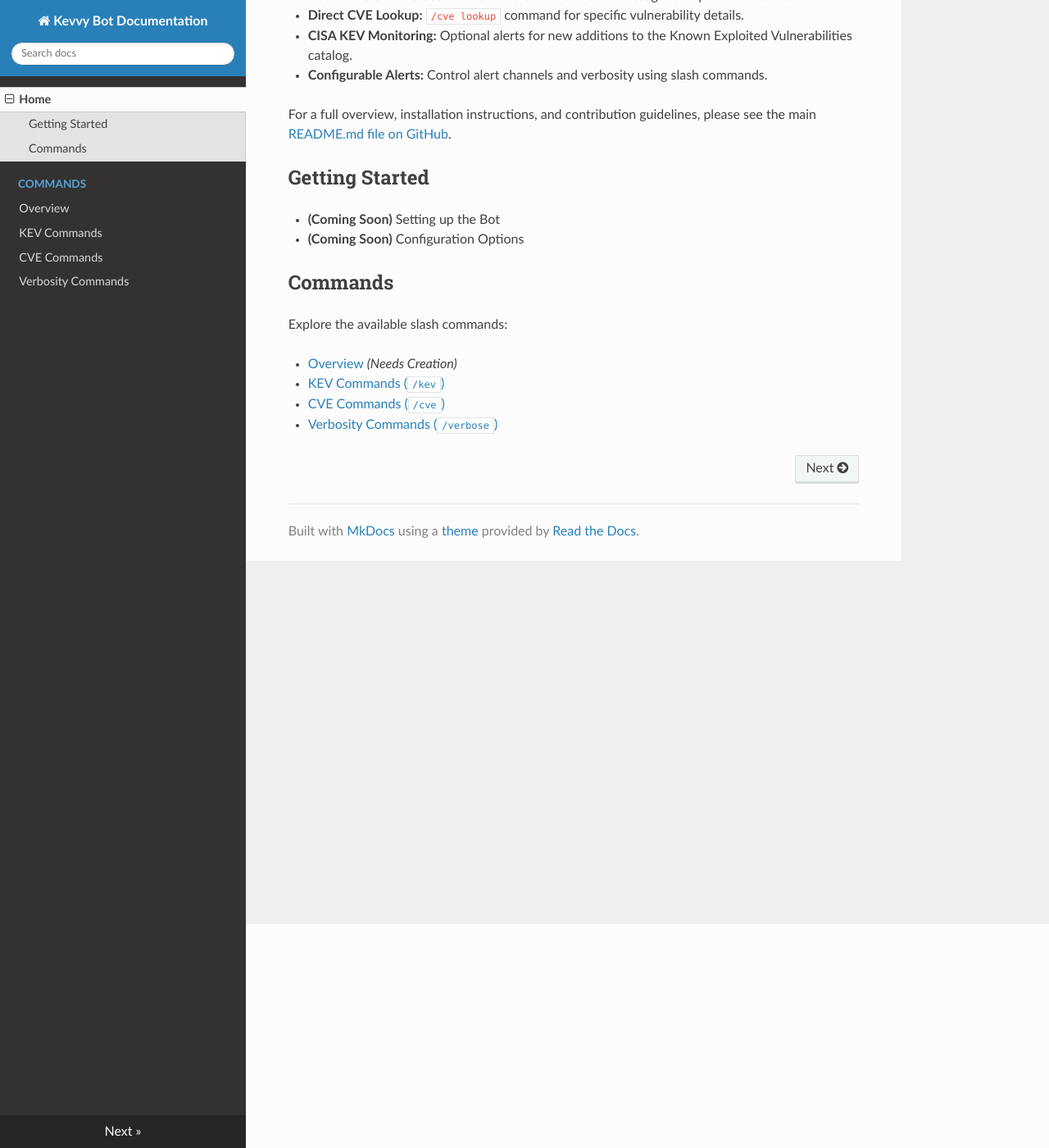
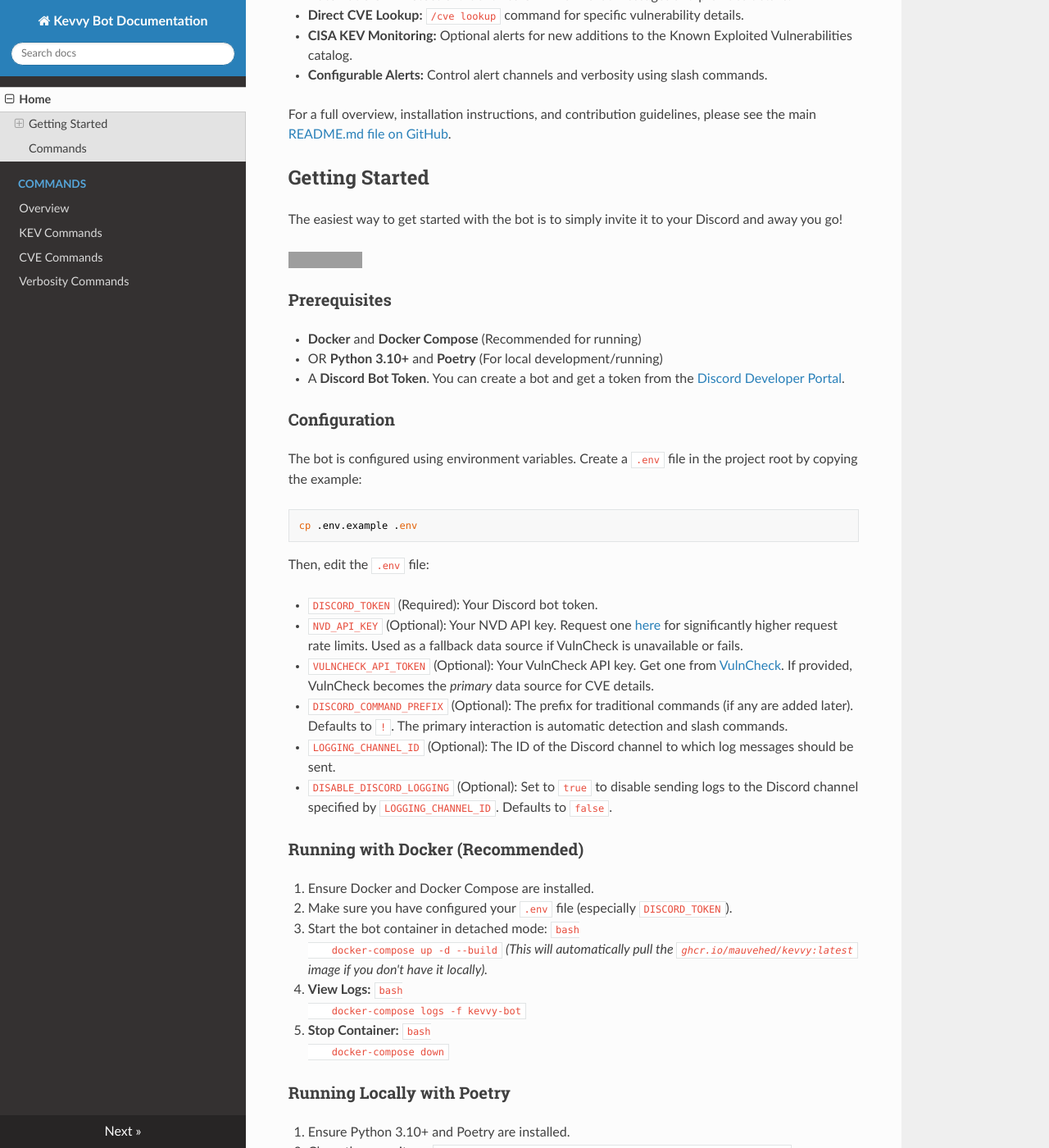
Before and after one commit to mauvehed/kevvy, an MkDocs documentation site: the page built from docs/index.md, in a window 1280 px wide and 1400 px high, scrolled down 273 px. Shown: the whole window at 82% size. Built offline with MkDocs 1.6.1, drawn with Linux system fonts in a browser that asks for light colours; nearby versions of some CDN libraries; some of the changed text lies outside the part shown; grey boxes are pictures that could not be loaded.

Commit message:
Enhance documentation for Kevvy Bot setup and configuration
- Added a comprehensive "Getting Started" section to the documentation.
- Included prerequisites for running the bot with Docker or locally using Python and Poetry.
- Detailed the configuration process using environment variables.
- Provided step-by-step instructions for running the bot in both Docker and local environments.

````diff
--- a/docs/index.md
+++ b/docs/index.md
@@ -13,14 +13,67 @@
 
 ## Getting Started
 
-*   **(Coming Soon)** Setting up the Bot
-*   **(Coming Soon)** Configuration Options
+The easiest way to get started with the bot is to simply invite it to your Discord and away you go!
+
+<a href= "https://discord.com/api/oauth2/authorize?client_id=1363214368648724630&permissions=277025459200&scope=bot%20applications.commands">
+  <img src="https://img.shields.io/badge/Add Me To Your Discord-purple?style=for-the-badge&logo=python&logoColor=white" />
+</a>
+
+### Prerequisites
+
+*   **Docker** and **Docker Compose** (Recommended for running)
+*   OR **Python 3.10+** and **Poetry** (For local development/running)
+*   A **Discord Bot Token**. You can create a bot and get a token from the [Discord Developer Portal](https://discord.com/developers/applications).
+
+### Configuration
+
+The bot is configured using environment variables. Create a `.env` file in the project root by copying the example:
+
+```bash
+cp .env.example .env
+```
+
+Then, edit the `.env` file:
+
+*   `DISCORD_TOKEN` (Required): Your Discord bot token.
+*   `NVD_API_KEY` (Optional): Your NVD API key. Request one [here](https://nvd.nist.gov/developers/request-an-api-key) for significantly higher request rate limits. Used as a fallback data source if VulnCheck is unavailable or fails.
+*   `VULNCHECK_API_TOKEN` (Optional): Your VulnCheck API key. Get one from [VulnCheck](https://vulncheck.com/). If provided, VulnCheck becomes the *primary* data source for CVE details.
+*   `DISCORD_COMMAND_PREFIX` (Optional): The prefix for traditional commands (if any are added later). Defaults to `!`. The primary interaction is automatic detection and slash commands.
+*   `LOGGING_CHANNEL_ID` (Optional): The ID of the Discord channel to which log messages should be sent.
+*   `DISABLE_DISCORD_LOGGING` (Optional): Set to `true` to disable sending logs to the Discord channel specified by `LOGGING_CHANNEL_ID`. Defaults to `false`.
+
+### Running with Docker (Recommended)
+
+1.  Ensure Docker and Docker Compose are installed.
+2.  Make sure you have configured your `.env` file (especially `DISCORD_TOKEN`).
+3.  Start the bot container in detached mode:
+    ```bash
+    docker-compose up -d --build
+    ```
+    _(This will automatically pull the `ghcr.io/mauvehed/kevvy:latest` image if you don't have it locally)._
+4.  **View Logs:**
+    ```bash
+    docker-compose logs -f kevvy-bot
+    ```
+5.  **Stop Container:**
+    ```bash
+    docker-compose down
+    ```
+
+### Running Locally with Poetry
+
+1.  Ensure Python 3.10+ and Poetry are installed.
+2.  Clone the repository: `git clone https://github.com/mauvehed/kevvy.git && cd kevvy`
+3.  Install bot dependencies: `poetry install`
+4.  Configure your `.env` file.
+5.  Run the bot: `poetry run python main.py`
+
 
 ## Commands
 
 Explore the available slash commands:
 
-*   [Overview](commands/index.md) *(Needs Creation)*
+*   [Overview](commands/index.md)
 *   [KEV Commands (`/kev`)](commands/kev.md)
 *   [CVE Commands (`/cve`)](commands/cve.md)
 *   [Verbosity Commands (`/verbose`)](commands/verbose.md)
````
